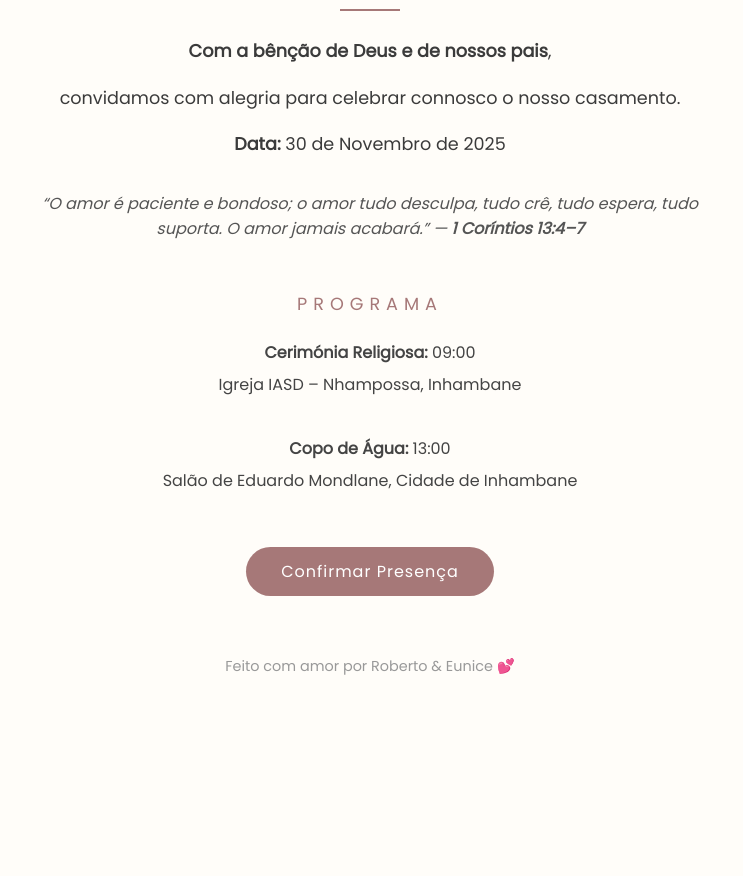
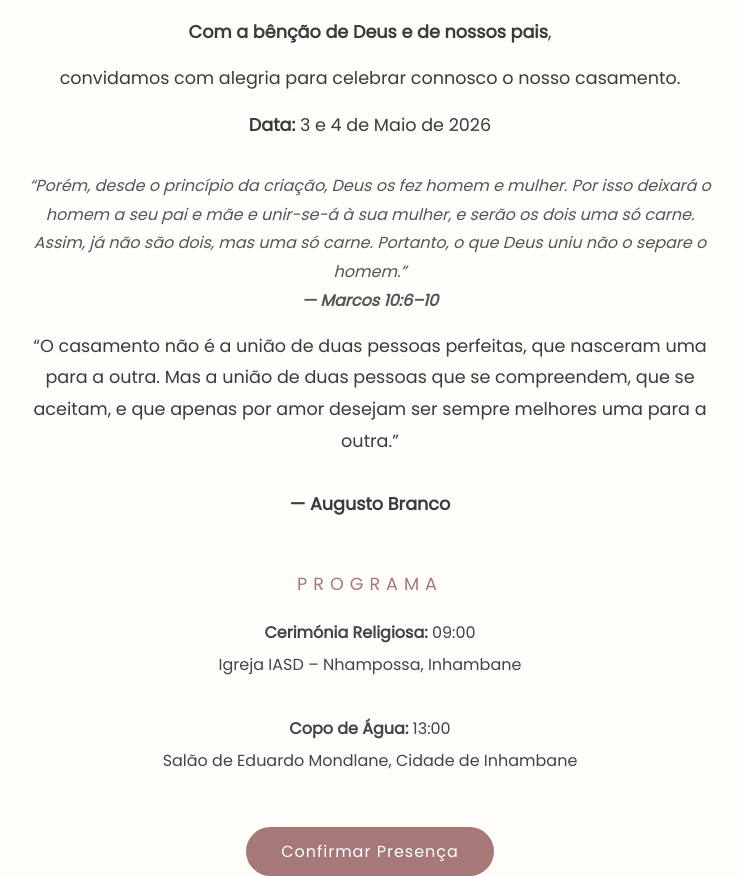
Before and after one commit to Calton4/Roberto-e-Eunice01, a plain HTML site: page index.html in a window 1280 px wide. Shown: the part 353-1229 px from the top of the page, without its empty margins (270-1013 px from the left). Before the commit the page ends 1090 px from the top, so only its background shows below. Drawn offline with nearby package versions, Linux system fonts and the light colour scheme.

Commit message:
Update index.html

```diff
--- a/index.html
+++ b/index.html
@@ -27,6 +27,7 @@
       letter-spacing: 2px;
       color: #a67878;
       margin: 0;
+      line-height: 1.2;
     }
 
     h2 {
@@ -111,12 +112,22 @@
     <p><strong>Com a bênção de Deus e de nossos pais</strong>,</p>
     <p>convidamos com alegria para celebrar connosco o nosso casamento.</p>
 
-    <p><strong>Data:</strong> 30 de Novembro de 2025</p>
+    <p><strong>Data:</strong> 3 e 4 de Maio de 2026</p>
 
-    <div class="versiculo">
-      “O amor é paciente e bondoso; o amor tudo desculpa, tudo crê, tudo espera, tudo suporta.
-      O amor jamais acabará.” — <strong>1 Coríntios 13:4–7</strong>
-    </div>
+    <p class="versiculo">
+      “Porém, desde o princípio da criação, Deus os fez homem e mulher.
+      Por isso deixará o homem a seu pai e mãe e unir-se-á à sua mulher,
+      e serão os dois uma só carne. Assim, já não são dois, mas uma só carne.
+      Portanto, o que Deus uniu não o separe o homem.” <br>
+      <strong>— Marcos 10:6–10</strong>
+    </p>
+
+    <p>
+      “O casamento não é a união de duas pessoas perfeitas, que nasceram uma para a outra.
+      Mas a união de duas pessoas que se compreendem, que se aceitam, e que apenas por amor
+      desejam ser sempre melhores uma para a outra.” <br><br>
+      <strong>— Augusto Branco</strong>
+    </p>
 
     <div class="programa">Programa</div>
     <div class="detalhes">
```
